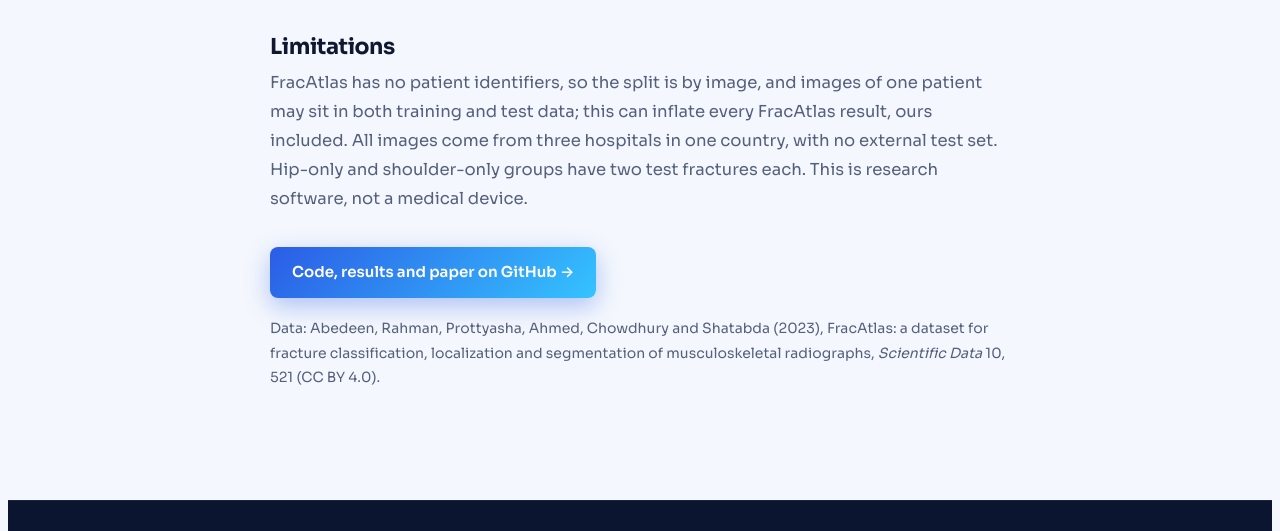
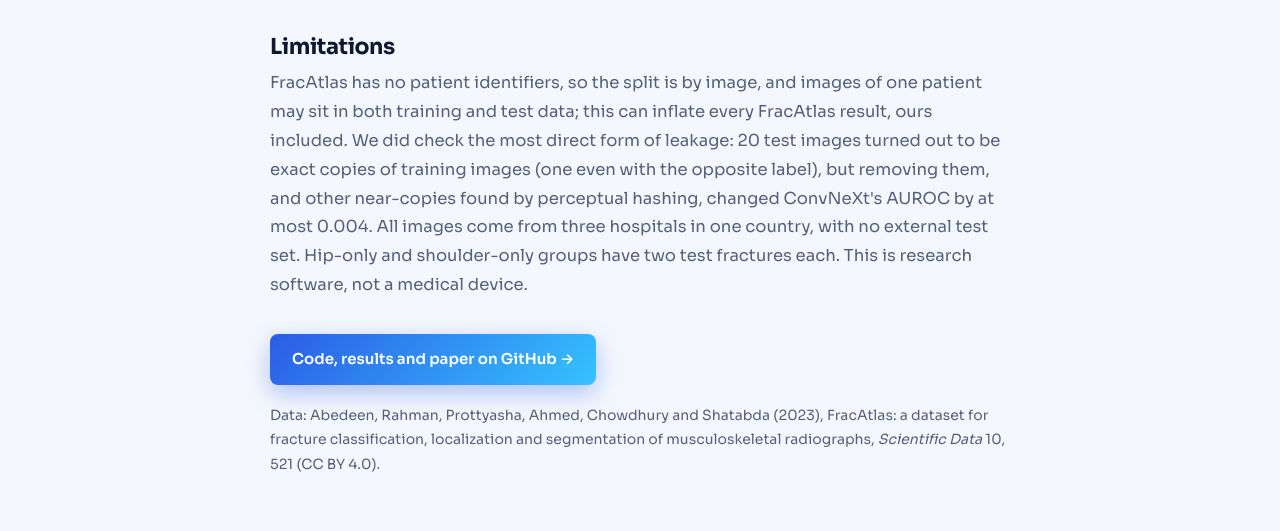
Before and after one commit to MHKhan50/masmatix-website, a plain HTML site: page insights/fracture-xray-convnext-fracatlas.html in a window 1280 px wide. Shown: the part 2764-3295 px from the top of the page. Drawn offline with Linux system fonts and the light colour scheme.

Commit message:
FracAtlas insight: duplicate check

```diff
--- a/insights/fracture-xray-convnext-fracatlas.html
+++ b/insights/fracture-xray-convnext-fracatlas.html
@@ -86,7 +86,7 @@
       <p>On a dataset of this size, start from a pretrained convolutional backbone: it is better, more stable between runs and better calibrated than the alternatives we tried. Referral helps, but mostly by removing false alarms; many of the missed leg fractures are made with high confidence and would not be referred. A threshold tuned for leg images, or more leg data, is the next step before such a model could be useful for triage.</p>
 
       <h2>Limitations</h2>
-      <p>FracAtlas has no patient identifiers, so the split is by image, and images of one patient may sit in both training and test data; this can inflate every FracAtlas result, ours included. All images come from three hospitals in one country, with no external test set. Hip-only and shoulder-only groups have two test fractures each. This is research software, not a medical device.</p>
+      <p>FracAtlas has no patient identifiers, so the split is by image, and images of one patient may sit in both training and test data; this can inflate every FracAtlas result, ours included. We did check the most direct form of leakage: 20 test images turned out to be exact copies of training images (one even with the opposite label), but removing them, and other near-copies found by perceptual hashing, changed ConvNeXt's AUROC by at most 0.004. All images come from three hospitals in one country, with no external test set. Hip-only and shoulder-only groups have two test fractures each. This is research software, not a medical device.</p>
 
       <div class="a-links">
         <a class="btn btn-grad" href="https://github.com/MHKhan50/fracatlas-fracture-benchmark" target="_blank" rel="noopener">Code, results and paper on GitHub →</a>
```
